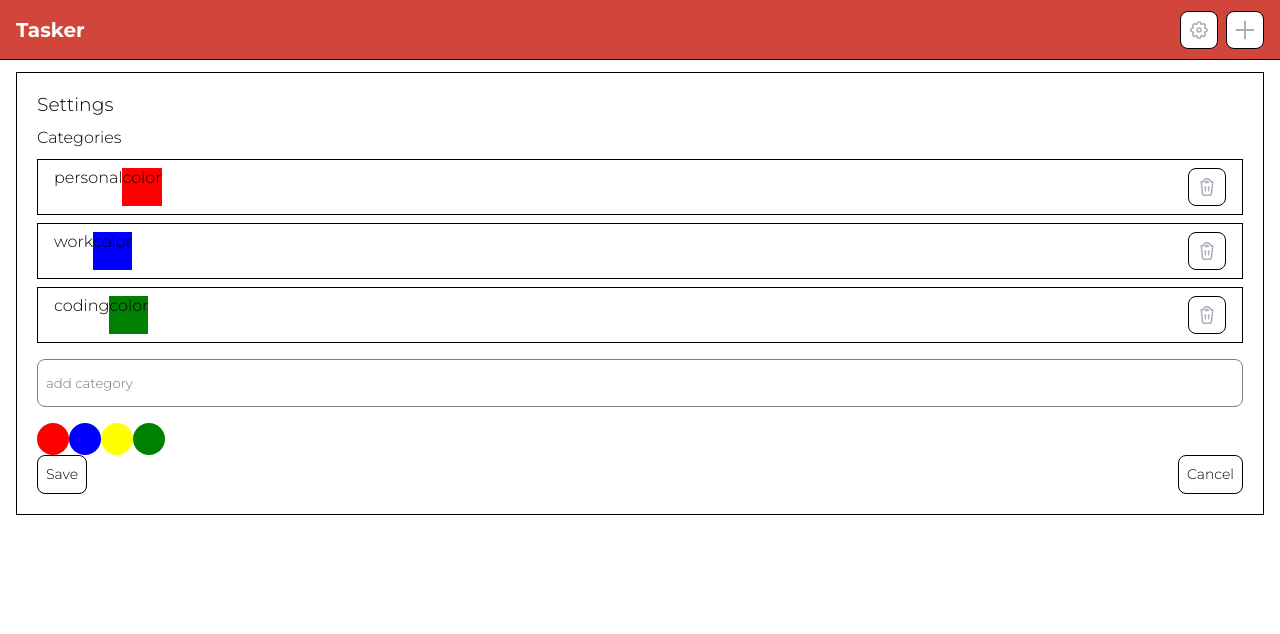
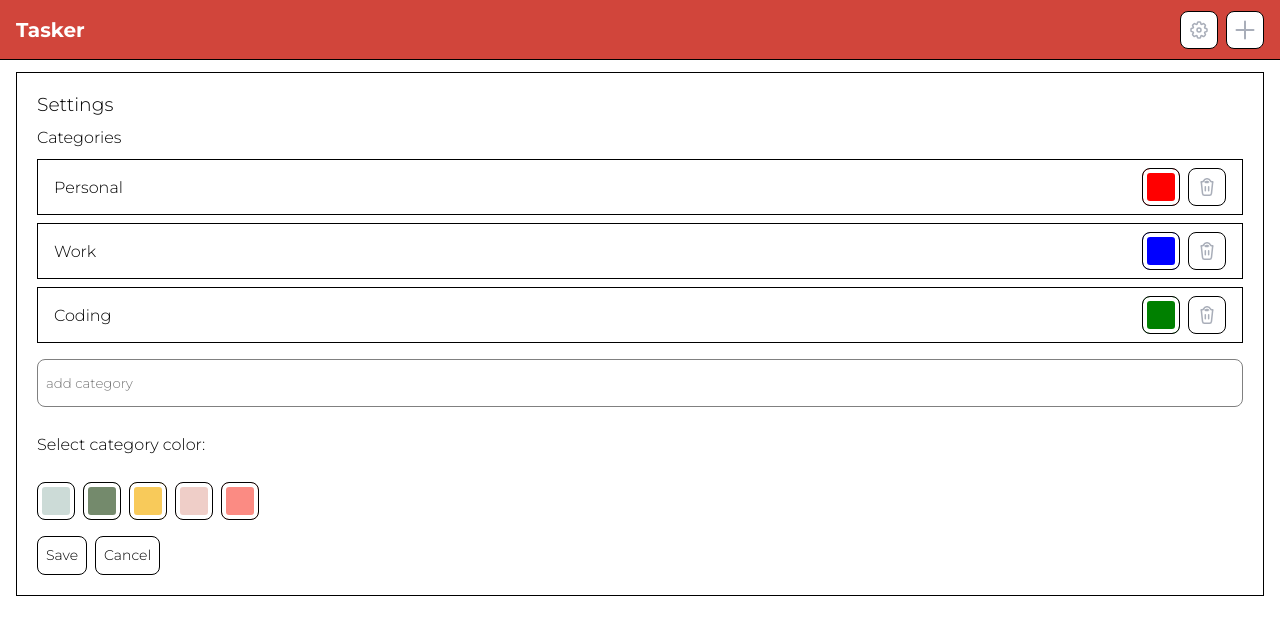
Before and after one commit to vinu-codes/tasker, a React (Create React App) app: page /settings in a window 1280 px wide. Shown: the top 634 px of the page. Built offline with nearby package versions, Linux system fonts and the light colour scheme.

Commit message:
styling changes to colorpicker

```diff
--- a/src/common/Theme/colors.js
+++ b/src/common/Theme/colors.js
@@ -10,6 +10,13 @@ export const darkGrey = 'rgb(101 97 97)'
 export const yellow = 'rgb(254 207 77)'
 export const rust = '#d1453b'
 export const lightOrange = '#fae8d6'
+export const lightGreen = '#748a6c'
+export const aqua = '#ccdbd7'
+export const mustard = '#f8ca5a'
+export const darkRed = '#fb8b83'
+export const lightPink = '#efcec8'
+
+export const colorPicker = [aqua, lightGreen, mustard, lightPink, darkRed]
 
 export const colors = {
   lightPurple,
--- a/src/components/ColorPicker/ColorPicker.js
+++ b/src/components/ColorPicker/ColorPicker.js
@@ -1,19 +1,29 @@
 import React from 'react'
 import styled, { css } from 'styled-components'
 
+const GroupContainer = styled.div`
+  h4 {
+    margin: 0;
+  }
+`
 const Group = styled.ul`
   list-style: none;
   padding: 0;
   margin: 0;
   display: flex;
+  padding: 16px 0 16px 0;
 `
+
 const List = styled.li`
   list-style: none;
   padding: 0;
   margin: 0;
-  border-radius: 50%;
-  width: 32px;
-  height: 32px;
+  width: 38px;
+  height: 38px;
+  margin-right: 8px;
+  border-radius: 8px;
+  border: 1px solid black;
+  box-shadow: inset 0 0 0 4px white;
   ${(props) =>
     props.color &&
     css`
@@ -41,7 +51,12 @@ const ColorPicker = ({ colors, callback, value }) => {
     ))
     return result
   }
-  return <Group>{renderColors()}</Group>
+  return (
+    <GroupContainer>
+      <h4>Select category color:</h4>
+      <Group>{renderColors()}</Group>
+    </GroupContainer>
+  )
 }
 
 export { ColorPicker }
--- a/src/components/SettingsForm/SettingsForm.js
+++ b/src/components/SettingsForm/SettingsForm.js
@@ -1,4 +1,5 @@
 import React, { useContext, useState } from 'react'
+import styled from 'styled-components'
 import {
   Group,
   SettingsContainer,
@@ -10,7 +11,22 @@ import { Button } from '@common/Button'
 import { Input } from '@common/Input'
 import { Icon } from '@common/Icon'
 import { NavigationContext } from '@components/Route'
+import { colorPicker } from '@common/Theme'
 import { ColorPicker } from '@components/ColorPicker'
+
+const CategegoryControls = styled.div`
+  display: flex;
+  margin-left: auto;
+  div.selected-color {
+    width: 38px;
+    height: 38px;
+    background: ${(props) => props.color};
+    margin-right: 8px;
+    border-radius: 8px;
+    border: 1px solid black;
+    box-shadow: inset 0 0 0 4px white;
+  }
+`
 
 const updatedCategories = (id, categories) => {
   if (!categories || !categories.length) return
@@ -36,11 +52,13 @@ const SettingsForm = ({ categories, onAdd, onDelete }) => {
     const result = categories.map((item) => {
       return (
         <List color={item.color} key={item.label}>
-          <span>{item.label}</span>
-          <span className="color">color</span>
-          <Button onClick={() => handleDelete(item.value)}>
-            <Icon name="TRASH" />
-          </Button>
+          <span className="label">{item.label}</span>
+          <CategegoryControls color={item.color}>
+            <div className="selected-color"></div>
+            <Button onClick={() => handleDelete(item.value)}>
+              <Icon name="TRASH" />
+            </Button>
+          </CategegoryControls>
         </List>
       )
     })
@@ -84,7 +102,7 @@ const SettingsForm = ({ categories, onAdd, onDelete }) => {
           value={value}
         />
         <ColorPicker
-          colors={['red', 'blue', 'yellow', 'green']}
+          colors={colorPicker}
           callback={handleColor}
           value={selectedColor}
         />
--- a/src/components/SettingsForm/SettingsForm.styled.js
+++ b/src/components/SettingsForm/SettingsForm.styled.js
@@ -32,6 +32,12 @@ const List = styled.li`
   margin-bottom: 8px;
   display: flex;
   padding: 8px 16px 8px 16px;
+  align-items: center;
+  span.label {
+    &:first-letter {
+      text-transform: uppercase;
+    }
+  }
   span.color {
     background: ${(props) => props.color};
   }
@@ -42,7 +48,12 @@ const List = styled.li`
 
 const Controls = styled.div`
   display: flex;
-  justify-content: space-between;
+  justify-content: flex-start;
+  button {
+    &:nth-child(2) {
+      margin-left: 8px;
+    }
+  }
 `
 
 const Form = styled.form``
--- a/src/pages/Home/Home.styled.js
+++ b/src/pages/Home/Home.styled.js
@@ -63,6 +63,14 @@ const List = styled.li`
   display: flex;
   align-items: center;
   justify-content: center;
+  margin-top: 0;
+  border-bottom: 0;
+  &:last-child {
+    border-bottom: 1px solid black;
+  }
+  &:hover {
+    background: #e0e0e0;
+  }
   &:first-of-type {
     margin-top: 0;
   }
--- a/src/state/category/reducers.js
+++ b/src/state/category/reducers.js
@@ -1,4 +1,5 @@
 import { createSlice } from '@reduxjs/toolkit'
+import { colors } from '@common/Theme'
 
 const categorySlice = createSlice({
   name: 'category',
```
